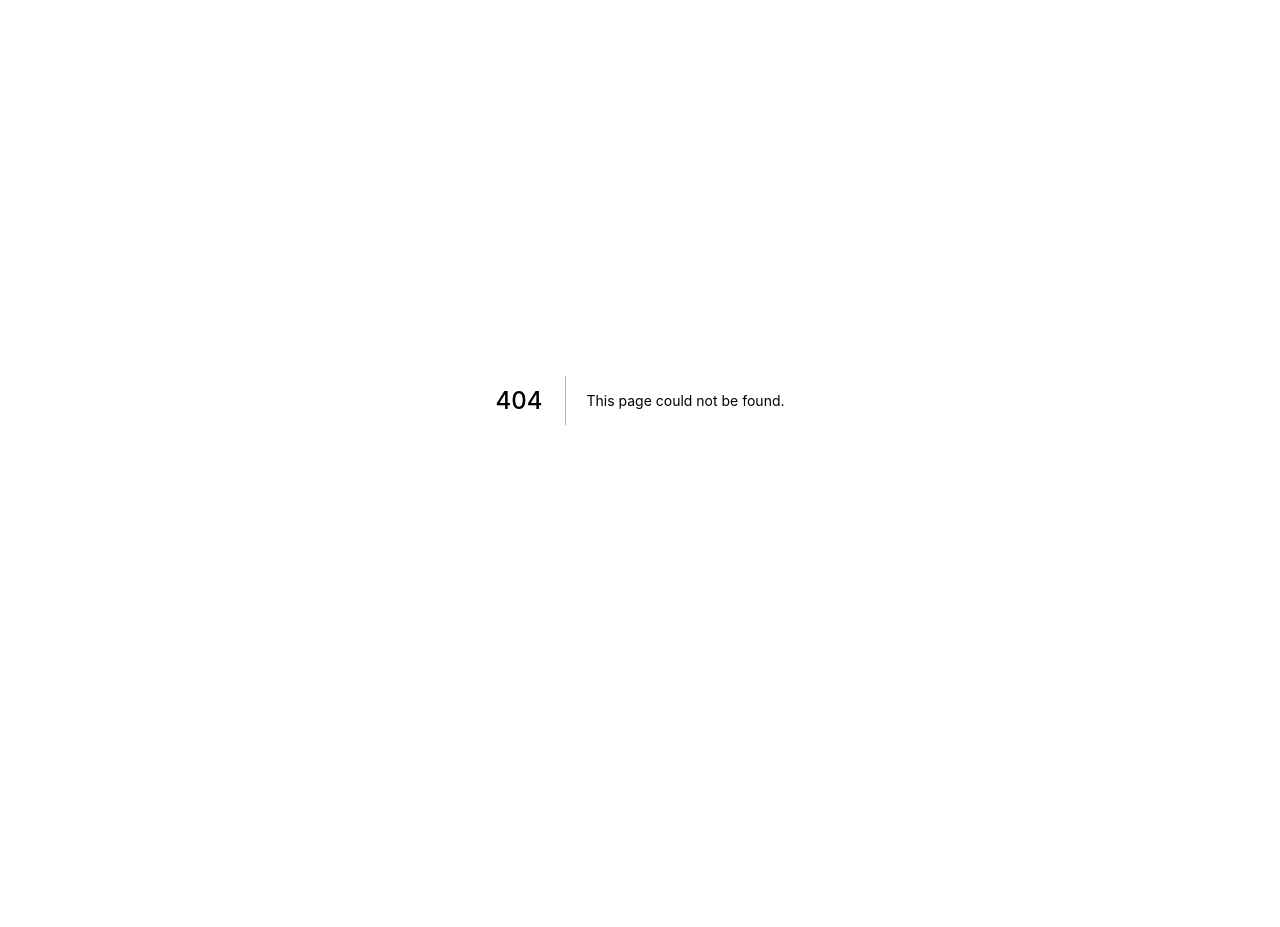
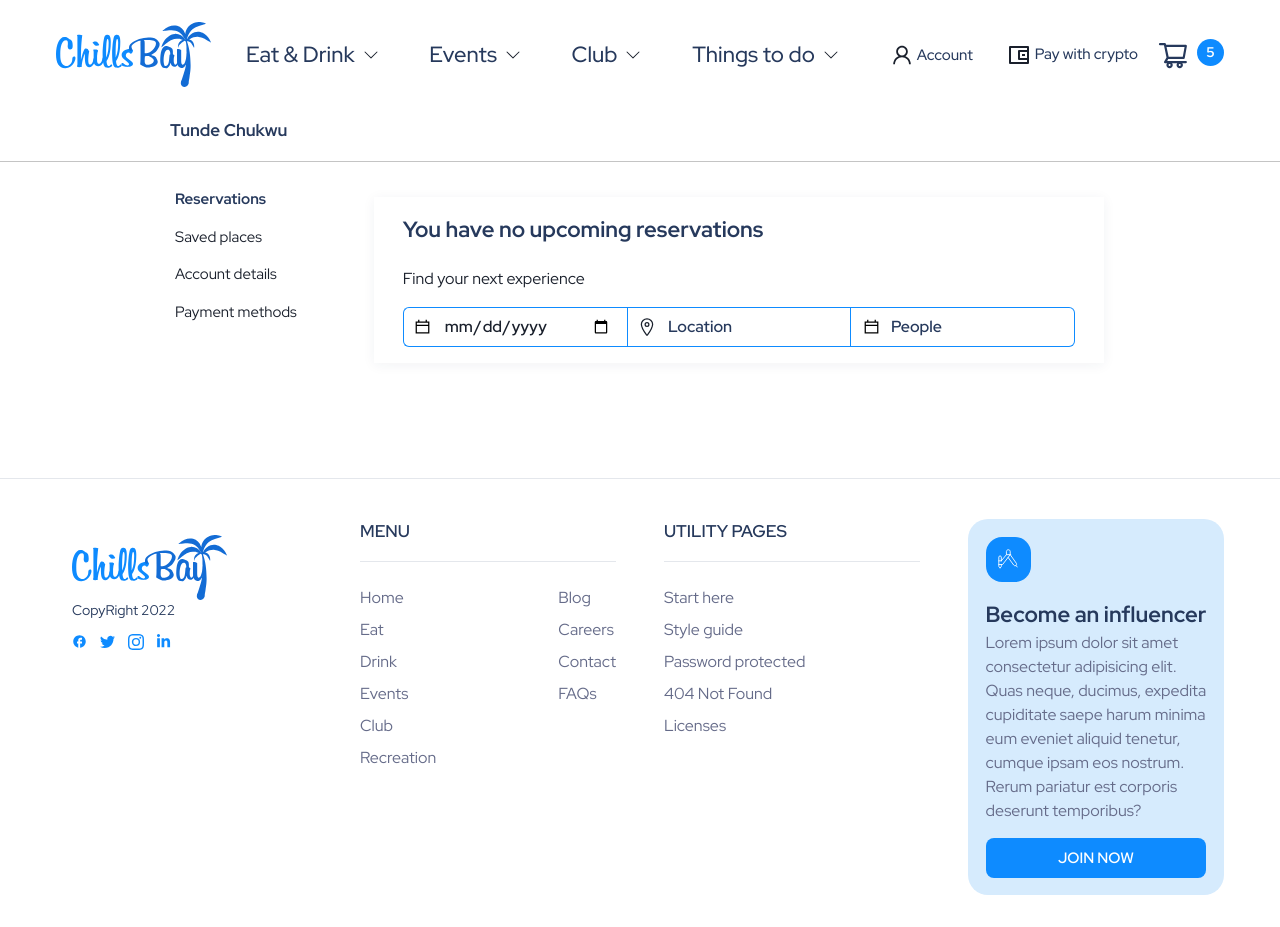
Before and after one commit to Dayvvo/chillsbay, a Next.js app: page /settings in a window 1280 px wide. Before the commit this address had no page. Before the commit the page ends 800 px from the top, so only its background shows below. Built offline with nearby package versions, Linux system fonts and the light colour scheme.

Commit message:
Commit to setting tab

```diff
--- /dev/null
+++ b/pages/settings/index.tsx
@@ -0,0 +1,74 @@
+import Navbar from '../../screens/sections/nav'
+import Footer from '../../screens/sections/footer'
+import {Box} from '@chakra-ui/react';
+import Header from '../../components/Header';
+import { Tabs, TabList, TabPanels, Tab, TabPanel } from '@chakra-ui/react'
+import useStylesHook from '../../hooks/useStyles';
+import Reservations from '../../screens/Settings/reservations';
+import Saved from '../../screens/Settings/saved';
+import Payment from '../../screens/Settings/payment';
+
+
+const Settings = ()=>{
+
+    const styles=  useStylesHook();
+    return(
+        <>
+
+            <Navbar/>
+
+            <Box
+             >
+
+                <Header hVariant='h5'
+                 borderBottom={'1px solid #C4C4C4 '}
+                 px={{base:'1.5em', md:'3em', lg:'10em'}}
+                 pt={'0.5em'}
+                 pb={'1em'}
+                 >
+                     Tunde Chukwu
+                </Header>
+
+                <Tabs orientation='vertical'
+                 px={{base:'1.5em', md:'3em', lg:'10em'}}
+                 py={'1.2em'}
+                >
+                    <TabList borderLeft={0}>
+                        {['Reservations','Saved places','Account details','Payment methods'].map((tab,index)=>
+
+                            <Tab fontSize={'15px'} p={'0.5em 1em'} justifyContent='flex-start'
+                             minW={{md:'200px'}} key={index} _selected={{color:styles.neut700,fontWeight:700}} >
+                                 {tab}
+                            </Tab>
+
+                        )}
+                    </TabList>
+
+                    <TabPanels >
+
+                        <TabPanel>
+                            <Reservations/>
+                        </TabPanel>
+                        <TabPanel>
+                            <Saved/>
+                        </TabPanel>
+                        <TabPanel>
+                        <p>three!</p>
+                        </TabPanel>
+                        <TabPanel>
+                            <Payment/>
+                        </TabPanel>
+                    </TabPanels>
+                </Tabs>
+
+            </Box>
+
+            <Footer/>
+
+        </>
+
+    )
+}
+
+
+export default Settings
--- /dev/null
+++ b/screens/Settings/payment.tsx
@@ -0,0 +1,66 @@
+import { Box, Center, Image } from "@chakra-ui/react";
+import useStylesHook from "../../hooks/useStyles";
+import ChakraText from "../../components/Header"
+import Header from "../../components/Header";
+import ChakraButton from "../../components/ChakraButton";
+
+
+
+const Payment = ()=>{
+
+    const styles  = useStylesHook()
+    return(
+
+        <Box p={{base:'1em', md:'2em 1.8em'}}  borderRadius='8px'
+         boxShadow={styles.shadow1} >
+            <Header
+             hVariant='h5'
+             >
+                Payment Methods
+            </Header>
+
+            <Center
+            >
+                <Box>
+                    <Center>
+                        <Image  src='/assets/nomethods.svg' />
+                    </Center>
+                    <Box>
+                        <Center>
+                            <ChakraText fontWeight={700}>No Payment Methods Added</ChakraText>
+                        </Center>
+                        <Center mt='0.5em'>
+                            <ChakraText >
+                                Add a payment method to your account for faster
+                            </ChakraText>
+                        </Center>
+                        <Center mt='0.5em'>
+                            <ChakraText >
+                                checkouts with reservation holds, takeout, experiences, and much more.
+                            </ChakraText>
+                        </Center>
+
+
+                        <Center mt='1.5em'>
+                            <ChakraButton p='1.2em 1.2em' btnVariant="primary1">
+                                Add Payment Method
+                            </ChakraButton>
+                        </Center>
+
+
+
+                    </Box>
+
+                </Box>
+
+
+            </Center>
+
+
+
+        </Box>
+
+    )
+}
+
+export default Payment;
--- /dev/null
+++ b/screens/Settings/reservations.tsx
@@ -0,0 +1,83 @@
+import { Box, Input, InputGroup, InputLeftElement, SimpleGrid } from "@chakra-ui/react";
+import Text from "../../components/Text";
+import Header from "../../components/Header";
+import useStylesHook from "../../hooks/useStyles";
+import {GrCalendar} from 'react-icons/gr';
+import {IoLocationOutline} from 'react-icons/io5'
+
+
+const Reservations =()=>{
+
+    const styles = useStylesHook()
+
+    return(
+        <Box p={{base:'1em', md:'1em 1.8em'}} boxShadow={styles.shadow1} >
+
+            <Header hVariant="h4">
+                {'You have no upcoming reservations'}
+            </Header>
+
+            <Text mt='1.3em'>
+                Find your next experience
+            </Text>
+
+            <SimpleGrid spacingY={'1em'} columns={{lg:3}} mt='1em'>
+
+                <InputGroup
+
+                 borderRadius={'8px'}
+                 borderColor={styles.pry}
+
+                 bg='white' h='40px'>
+                    <InputLeftElement pointerEvents={'none'}>
+                        <GrCalendar fontSize={'15px'}/>
+                    </InputLeftElement>
+                    <Input type='date'
+                     fontWeight={600}
+                     _placeholder={{color:styles.neut700}}
+                     borderRightRadius={{lg:'0px'}}
+                     borderRight={{lg:'none'}}  />
+                </InputGroup>
+
+                <InputGroup borderColor={styles.pry}
+                 bg='white' h='40px'>
+                    <InputLeftElement pointerEvents={'none'}>
+                        <IoLocationOutline fontSize='20px' />
+                    </InputLeftElement>
+                    <Input type='text' placeholder="Location"
+                     color={styles.neut700} fontWeight={600} _placeholder={{color:styles.neut700}}
+                     borderRadius={{base:'8px',lg:'0px' }}
+                    />
+                </InputGroup>
+
+
+                <InputGroup
+
+                 borderRadius={'8px'}
+                 borderColor={styles.pry}
+
+                 bg='white' h='40px'>
+                    <InputLeftElement pointerEvents={'none'}>
+                        <GrCalendar fontSize={'15px'}/>
+                    </InputLeftElement>
+                    <Input type='text'
+                     placeholder="People"
+                     fontWeight={600}
+                     _placeholder={{color:styles.neut700}}
+                     borderLeftRadius={{lg:'0px'}}
+                     borderLeft={{lg:'none'}}  />
+                </InputGroup>
+
+
+
+            </SimpleGrid>
+
+
+
+
+        </Box>
+    )
+}
+
+
+export default Reservations;
--- /dev/null
+++ b/screens/Settings/saved.tsx
@@ -0,0 +1,40 @@
+import { Box } from "@chakra-ui/react";
+import useStylesHook from "../../hooks/useStyles";
+import ChakraText from "../../components/Header"
+import Header from "../../components/Header"
+
+
+
+const Saved = ()=>{
+
+    const styles  = useStylesHook()
+    return(
+
+        <Box  boxShadow={styles.shadow1} >
+            <Header
+             p={{base:'1em', md:'1em 1.8em'}}
+             hVariant='h5'
+             >
+                Saved Places
+            </Header>
+
+            <Box
+             p={{ md:'1.2em 1.8em'}}
+            >
+
+                <ChakraText>
+                    You have no favorite place or experiences saved
+                </ChakraText>
+
+
+
+            </Box>
+
+
+
+        </Box>
+
+    )
+}
+
+export default Saved;
--- a/screens/sections/eventsection.tsx
+++ b/screens/sections/eventsection.tsx
@@ -4,8 +4,8 @@ import Carousel from "../../components/Carousel";
 import ChakraText from "../../components/Text";
 import { AiFillCalendar, AiFillClockCircle } from "react-icons/ai";
 import useStylesHook from "../../hooks/useStyles";
-import {TiLocation} from 'react-icons/ti'
 import ChakraButton from "../../components/ChakraButton";
+import LocationIcon from "../../components/LocationIcon";
 
 
 const EventSection =()=>{
@@ -61,7 +61,7 @@ const EventSection =()=>{
                                             </Flex>
 
                                             <Flex align='center'>
-                                                <TiLocation fontSize={'25px'} color={style.pry} />
+                                                <LocationIcon  />
                                                 <ChakraText ml='0.4em' fontSize={'16px'} fontWeight={600}>
                                                     TBS Lagos
                                                 </ChakraText>
```
Also changed, not shown: components/LocationIcon.tsx (added, +18 -0 lines), public/assets/nomethods.svg (added).
